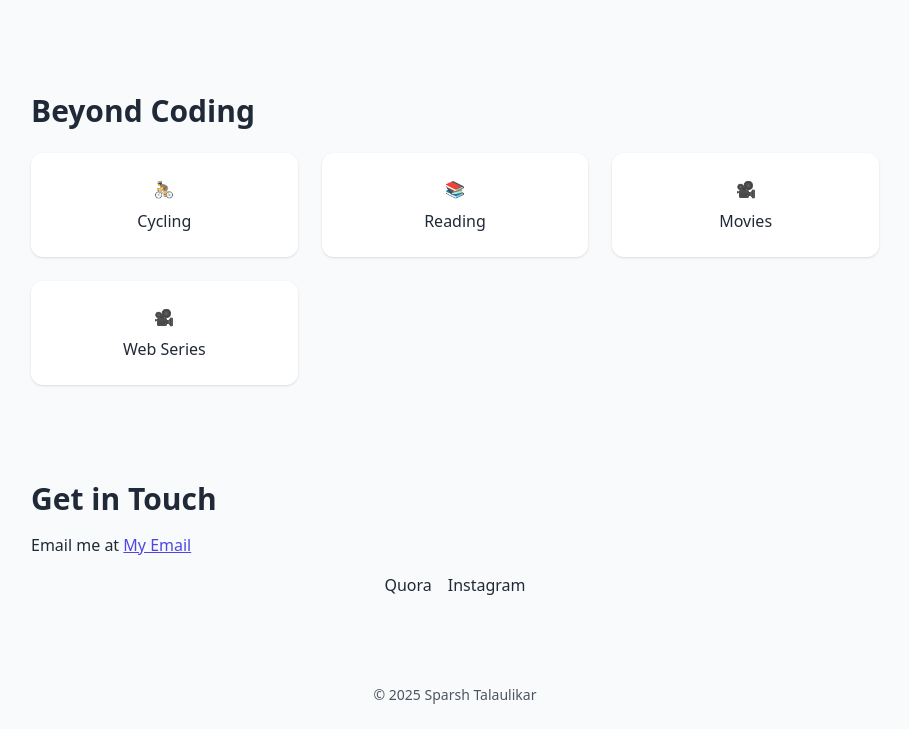
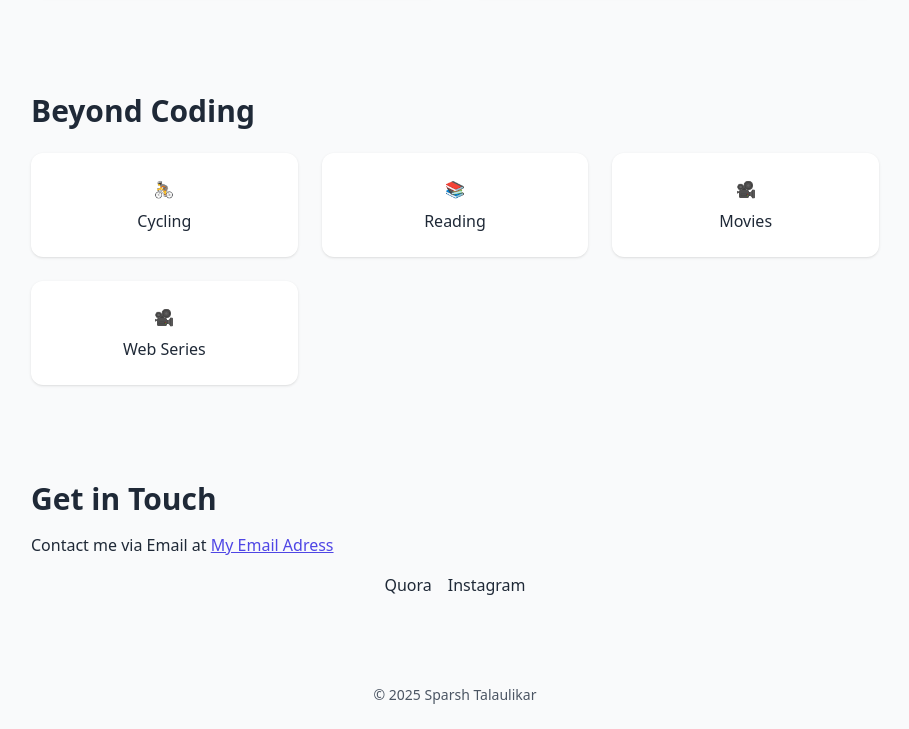
Before and after one commit to sparshtalaulikar/Advanced-Site, a plain HTML site: page index.html in a window 1280 px wide. Shown: the part 1376-2105 px from the top of the page, without its empty margins (185-1094 px from the left). Drawn offline with nearby package versions, Linux system fonts and the light colour scheme.

Commit message:
Update index.html

```diff
--- a/index.html
+++ b/index.html
@@ -82,7 +82,7 @@
     <!-- Contact -->
     <section id="contact" data-aos="zoom-in">
       <h2 class="text-3xl font-bold mb-4">Get in Touch</h2>
-      <p>Email me at <a href="mailto:sparshtalaulikar@gmail.com" class="text-indigo-600 underline">My Email</a></p>
+      <p>Contact me via Email at <a href="mailto:sparshtalaulikar@gmail.com" class="text-indigo-600 underline">My Email Adress</a></p>
       <div class="flex gap-4 mt-4 justify-center">
         <a href="https://www.quora.com/profile/Sparsh-Talaulikar-1" class="hover:scale-110 transition">Quora</a>
         <a href="https://www.instagram.com/SparshTalaulikar/">Instagram</a>
```
